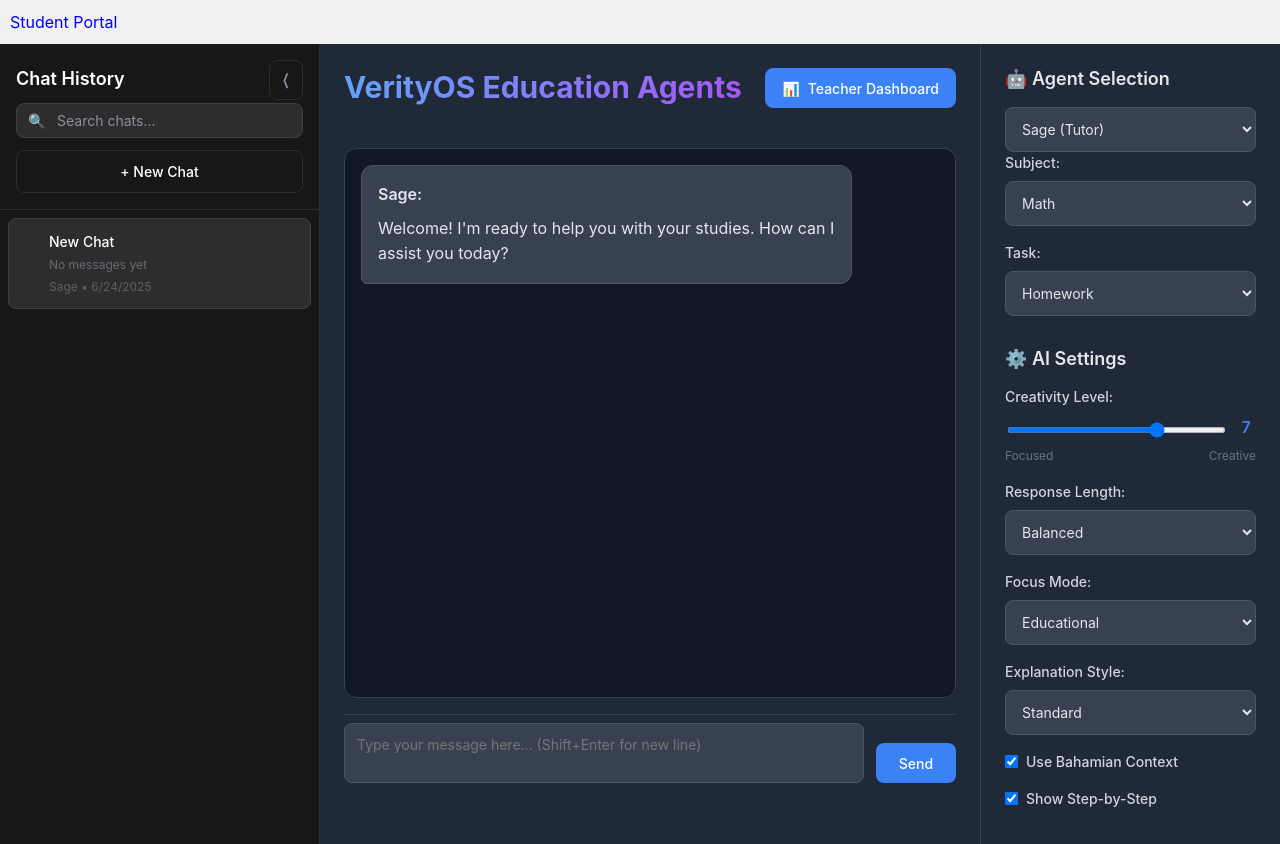
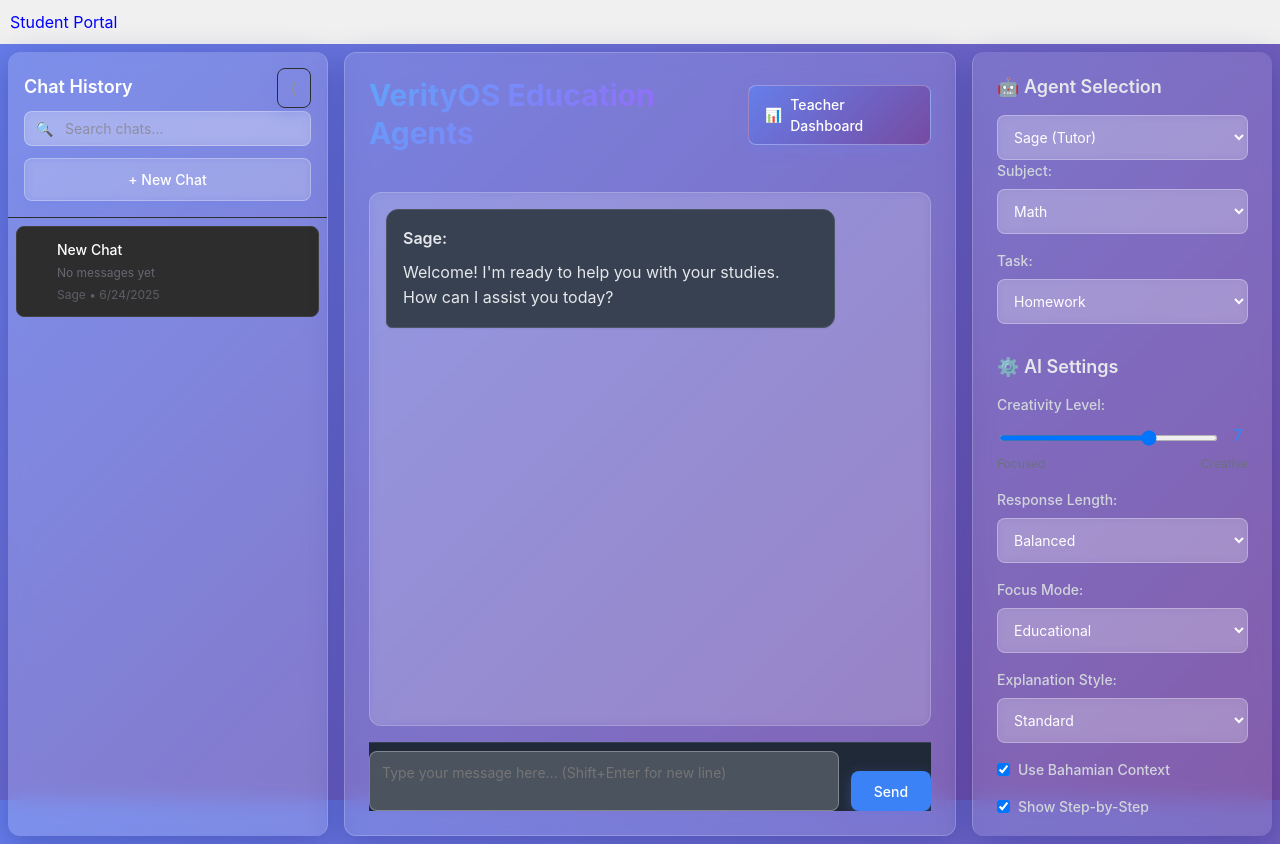
Before and after one commit to salutethegenius/verityos-education-agents, a Flask app: page / in a window 1280 px wide. Run offline with Flask 3, Linux system fonts and the light colour scheme; some libraries are stand-ins or nearby versions.

Commit message:
Assistant checkpoint: Applied student login color scheme to main app
Assistant generated file changes:
- web/static/css/style.css: Apply student login color scheme to main app, Update main content background with glass effect, Update sidebar with glass effect, Update chat window background, Update form elements styling, Update controls sidebar background, Update buttons to match theme, Update chat search styling, Update chat history items, Update new chat button

---

User prompt:

i actyually like the theme you use for the student login page, lets see what a version of that color scheeme would look like for the main app

Replit-Commit-Author: Assistant
Replit-Commit-Session-Id: 9587ad58-3e98-4cf0-b8d3-62befb0e3892

```diff
--- a/web/static/css/style.css
+++ b/web/static/css/style.css
@@ -56,10 +56,10 @@
 body {
   font-family: var(--font-family);
   margin: 0;
-  background: #171717;
+  background: linear-gradient(135deg, #667eea 0%, #764ba2 100%);
   height: 100vh;
   overflow: hidden;
-  color: #e5e7eb;
+  color: #ffffff;
   line-height: 1.5;
   font-size: var(--font-size-base);
 }
@@ -75,10 +75,15 @@ body {
 #main-content {
   display: flex;
   flex-direction: column;
-  background: #1f2937;
+  background: rgba(255, 255, 255, 0.1);
+  backdrop-filter: blur(10px);
+  border: 1px solid rgba(255, 255, 255, 0.2);
   transition: margin-left 0.3s cubic-bezier(0.4, 0, 0.2, 1);
   overflow: hidden;
   min-height: 0; /* Allow flex shrinking */
+  border-radius: 12px;
+  margin: var(--space-2);
+  box-shadow: 0 8px 32px rgba(31, 38, 135, 0.37);
 }
 
 /* Typography */
@@ -112,9 +117,10 @@ button, .button {
 
 /* Button variants */
 .button-primary, button:not([class]) {
-  background: var(--primary-blue);
+  background: linear-gradient(135deg, #667eea, #764ba2);
   color: white;
-  border-color: var(--primary-blue);
+  border: 1px solid rgba(255, 255, 255, 0.3);
+  box-shadow: 0 4px 15px rgba(102, 126, 234, 0.3);
 }
 
 .button-primary:hover, button:not([class]):hover {
@@ -170,10 +176,11 @@ input, textarea, select {
   padding: var(--space-3);
   font-family: inherit;
   font-size: var(--font-size-sm);
-  border: 1px solid #4b5563;
+  border: 1px solid rgba(255, 255, 255, 0.3);
   border-radius: var(--radius-md);
-  background: #374151;
-  color: #e5e7eb;
+  background: rgba(255, 255, 255, 0.2);
+  backdrop-filter: blur(5px);
+  color: #ffffff;
   transition: border-color 150ms ease, box-shadow 150ms ease;
 }
 
@@ -192,14 +199,18 @@ textarea {
 /* Sidebar Styles - ChatGPT Style */
 #sidebar {
   width: 320px;
-  background: #171717;
+  background: rgba(255, 255, 255, 0.15);
+  backdrop-filter: blur(10px);
   color: white;
   display: flex;
   flex-direction: column;
-  border-right: 1px solid #2d2d2d;
+  border-right: 1px solid rgba(255, 255, 255, 0.2);
   transition: all 300ms cubic-bezier(0.4, 0, 0.2, 1);
   position: relative;
   overflow: hidden;
+  margin: var(--space-2);
+  border-radius: 12px;
+  box-shadow: 0 8px 32px rgba(31, 38, 135, 0.37);
 }
 
 #sidebar.collapsed {
@@ -335,8 +346,9 @@ textarea {
 
 #chat-search-input {
   width: 100%;
-  background: #2d2d2d;
-  border: 1px solid #404040;
+  background: rgba(255, 255, 255, 0.2);
+  backdrop-filter: blur(5px);
+  border: 1px solid rgba(255, 255, 255, 0.3);
   color: white;
   padding: var(--space-2) var(--space-3) var(--space-2) 40px;
   border-radius: var(--radius-md);
@@ -409,9 +421,10 @@ textarea {
 
 #new-chat-btn {
   width: 100%;
-  background: transparent;
+  background: rgba(255, 255, 255, 0.1);
+  backdrop-filter: blur(5px);
   color: white;
-  border: 1px solid #2d2d2d;
+  border: 1px solid rgba(255, 255, 255, 0.3);
   padding: var(--space-3);
   border-radius: var(--radius-md);
   font-size: var(--font-size-sm);
@@ -459,7 +472,8 @@ textarea {
 }
 
 .chat-history-item:hover {
-  background: #2d2d2d;
+  background: rgba(255, 255, 255, 0.2);
+  backdrop-filter: blur(5px);
 }
 
 .chat-history-item.active {
@@ -531,10 +545,11 @@ textarea {
 #chat-window {
   flex: 1;
   overflow-y: auto;
-  border: 1px solid #374151;
+  border: 1px solid rgba(255, 255, 255, 0.2);
   border-radius: var(--radius-lg);
   padding: var(--space-4);
-  background: #111827;
+  background: rgba(255, 255, 255, 0.1);
+  backdrop-filter: blur(5px);
   display: flex;
   flex-direction: column;
   gap: var(--space-4);
@@ -613,11 +628,15 @@ textarea {
 /* Right sidebar / Controls */
 #controls-sidebar {
   width: 300px;
-  background: #1f2937;
-  border-left: 1px solid #374151;
+  background: rgba(255, 255, 255, 0.1);
+  backdrop-filter: blur(10px);
+  border-left: 1px solid rgba(255, 255, 255, 0.2);
   padding: var(--space-6);
   overflow-y: auto;
-  color: #e5e7eb;
+  color: #ffffff;
+  margin: var(--space-2);
+  border-radius: 12px;
+  box-shadow: 0 8px 32px rgba(31, 38, 135, 0.37);
 }
 
 #agent-controls, #ai-settings {
```
